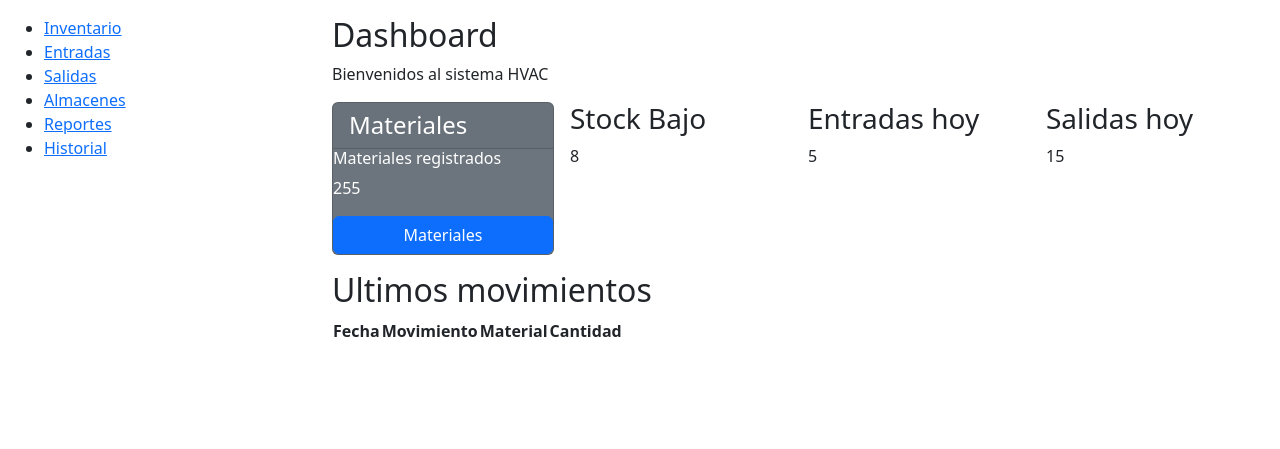
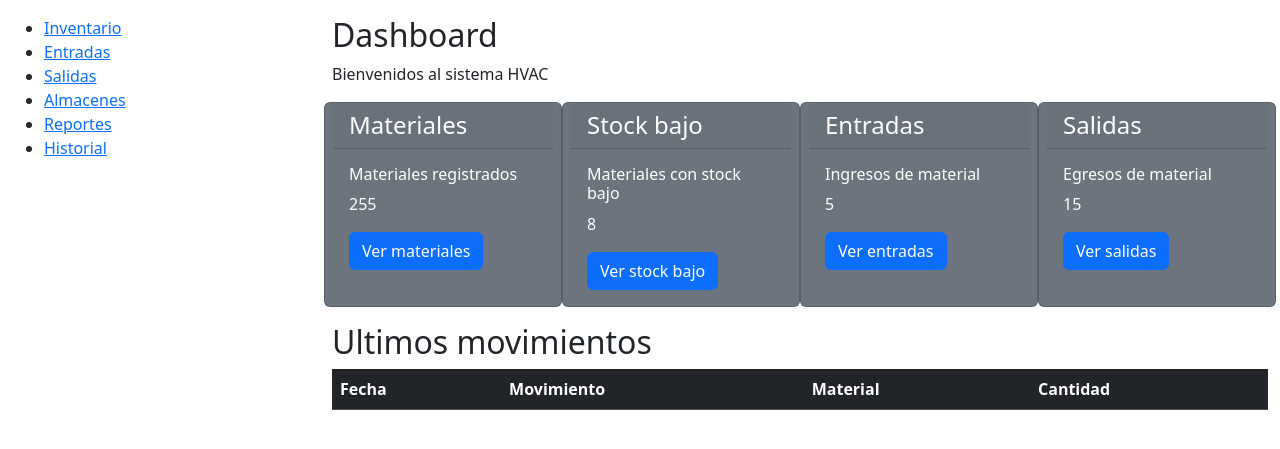
Before and after one commit to Tony-D21/hvac-inventory, a Flask app: page / in a window 1280 px wide. Shown: the part 120-569 px from the top of the page. Run offline with Flask 3, Linux system fonts and the light colour scheme; lists and menus that the app fills with data are empty.

Commit message:
se modifico el area de cards

```diff
--- a/app/templates/index.html
+++ b/app/templates/index.html
@@ -74,41 +74,55 @@
                     <p>Bienvenidos al sistema HVAC</p>
                 </section>
 
-                <section class="row g-3"><!--g*: gutters, definen la separacion entre columnas, pero se define siempre en una fila-->
-                    <article class="col" class="card" style="max-width: 16rem;">
-                        <section class="card text-bg-secondary mb-3">
+                <section class="row g-3"><!--g*: gutters, definen la separacion entre columnas, pero se define siempre en una fila .row-->
+                    <article class="col card text-bg-secondary mb-3">
                             <h4 class="card-header">Materiales</h4>
+                            <div class="card-body">
                                 <h6 class="card-title">Materiales registrados</h6>
                                 <p class="card-text">255</p>
-                            <a href="#" class="btn btn-primary">Materiales</a>
-                        </section>
+                                <a href="#" class="btn btn-primary">Ver materiales</a>
+                            </div>
                     </article>
 
-                    <article class="col">
-                        <h3>Stock Bajo</h3>
-                        <p>8</p>
+                    <article class="col card text-bg-secondary mb-3">
+                            <h4 class="card-header">Stock bajo</h4>
+                            <div class="card-body">
+                                <h6 class="card-title">Materiales con stock bajo</h6>
+                                <p class="card-text">8</p>
+                                <a href="#" class="btn btn-primary">Ver stock bajo  </a>
+                            </div>
                     </article>
 
-                    <article class="col">
-                        <h3>Entradas hoy</h3>
-                        <p>5</p>
+                    <article class="col card text-bg-secondary mb-3">
+                            <h4 class="card-header">Entradas</h4>
+                            <div class="card-body">
+                                <h6 class="card-title">Ingresos de material</h6>
+                                <p class="card-text">5</p>
+                                <a href="#" class="btn btn-primary">Ver entradas</a>
+                            </div>
                     </article>
 
-                    <article class="col">
-                        <h3>Salidas hoy</h3>
-                        <p>15</p>
+                    <article class="col card text-bg-secondary mb-3">
+                            <h4 class="card-header">Salidas</h4>
+                            <div class="card-body">
+                                <h6 class="card-title">Egresos de material</h6>
+                                <p class="card-text">15</p>
+                                <a href="#" class="btn btn-primary">Ver salidas</a>
+                            </div>
                     </article>
                 </section>
 
                 <section>
                     <h2>Ultimos movimientos</h2>
-                        <table>
-                            <tr>
-                                <th>Fecha</th>
+                        <table class="table">
+                            <thead class="table-dark">
+                                <tr><!--Table row(fila)-->
+                                    <th>Fecha</th><!--Table header(columnas dentro de la fila)-->
                                     <th>Movimiento</th>
                                     <th>Material</th>
                                     <th>Cantidad</th>
                                 </tr>
+                            </thead>
                         </table>
                 </section>
 
```
Lines whose indentation alone changed are shown as unchanged.
